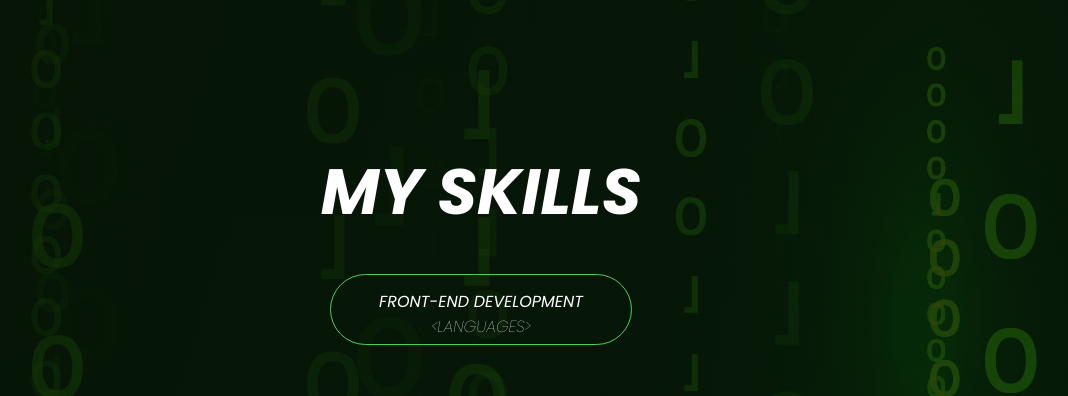
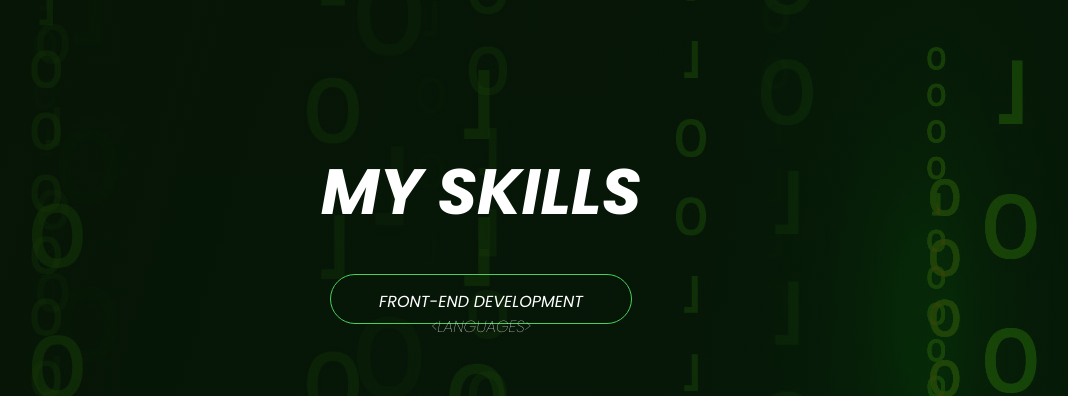
Before and after one commit to omarX60065/my-portfolio, a plain HTML site: page my portfolio/index.html in a window 1280 px wide. Shown: the part 1839-2235 px from the top of the page, without its empty margins (159-1227 px from the left). Drawn offline with nearby package versions, Linux system fonts and the light colour scheme.

Commit message:
Update style.css

```diff
--- a/my portfolio/style.css
+++ b/my portfolio/style.css
@@ -355,7 +355,7 @@ height: 465px;
 #languages{
 border: 1px solid #4ACF5A;
 width: 302px;
-height: 71px;
+height: 50px;
 border-radius: 40px;
 border-width: 1px;
 text-align:center;
```
